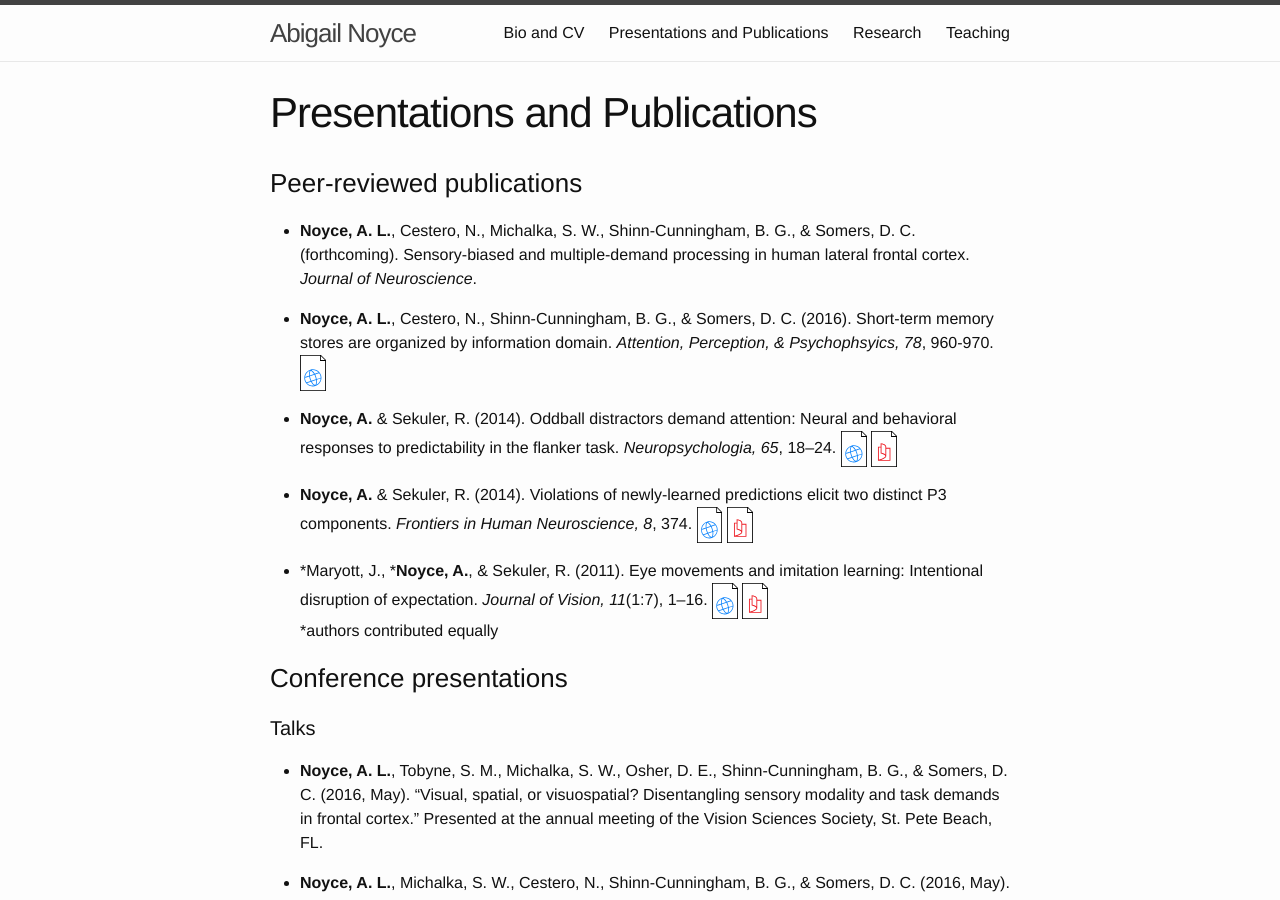
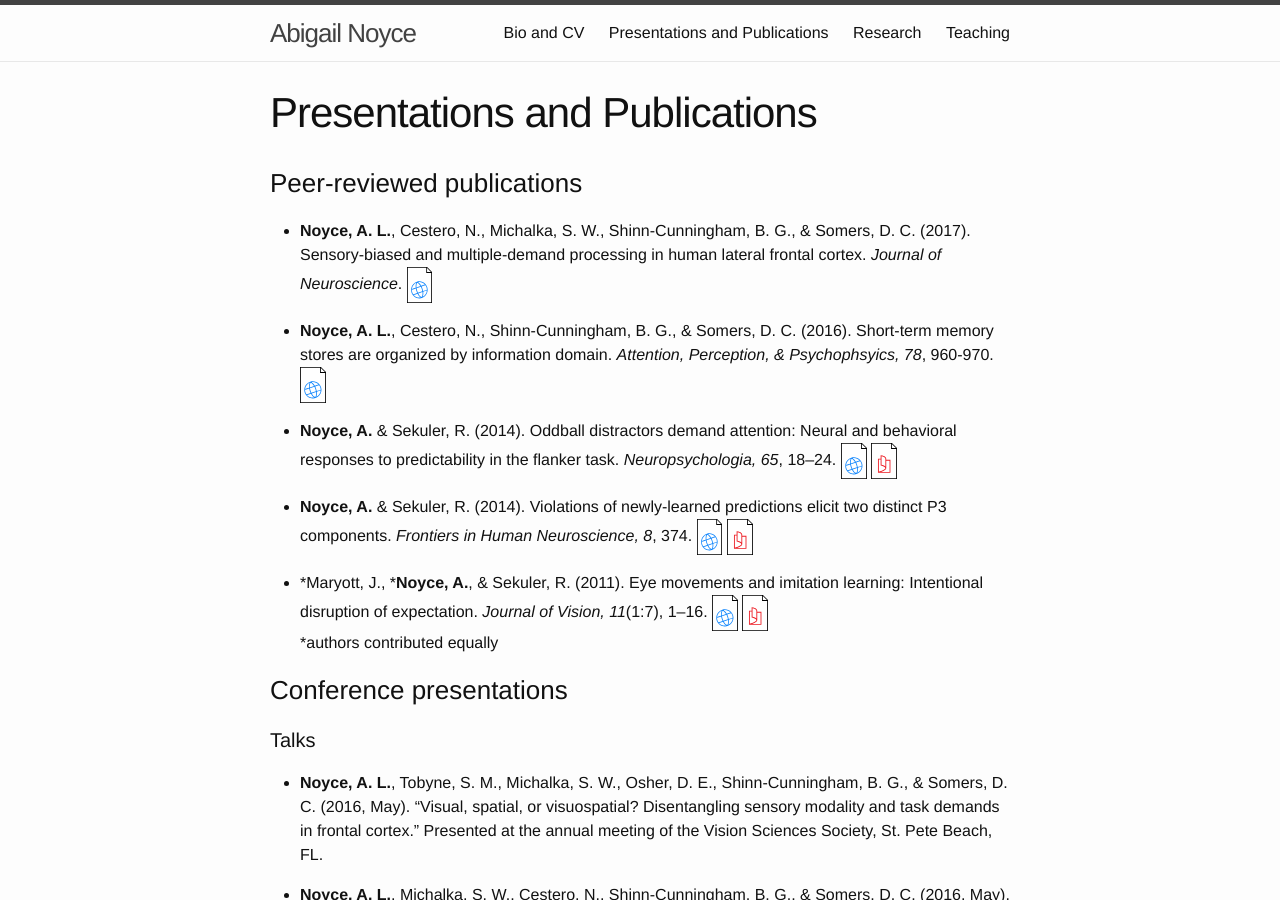
Before and after one commit to abbynoyce/abbynoyce.github.io, a Jekyll site: the page built from pubs.md, in a window 1280 px wide and 900 px high. Built offline with Jekyll 4.4.1, drawn with Linux system fonts in a browser that asks for light colours.

Commit message:
Update image links in pubs.md

```diff
--- a/pubs.md
+++ b/pubs.md
@@ -6,18 +6,19 @@ permalink: /pubs/
 
 ### Peer-reviewed publications
 
-* **Noyce, A. L.**, Cestero, N., Michalka, S. W., Shinn-Cunningham, B. G., & Somers, D. C. (forthcoming). Sensory-biased and multiple-demand processing in human lateral frontal cortex. *Journal of Neuroscience*.
+* **Noyce, A. L.**, Cestero, N., Michalka, S. W., Shinn-Cunningham, B. G., & Somers, D. C. (2017). Sensory-biased and multiple-demand processing in human lateral frontal cortex. *Journal of Neuroscience*.
+[![](/img/web.svg)](http://www.jneurosci.org/content/37/36/8755)
 * **Noyce, A. L.**, Cestero, N., Shinn-Cunningham, B. G., & Somers, D. C. (2016). Short-term memory stores are organized by information domain. *Attention, Perception, & Psychophsyics, 78*, 960-970.
 [![](/img/web.svg)](http://link.springer.com/article/10.3758/s13414-015-1056-5)
 * **Noyce, A.** & Sekuler, R. (2014). Oddball distractors demand attention: Neural and behavioral responses to predictability in the flanker task. *Neuropsychologia, 65*, 18–24.
-[![]({{ "/img/web.svg" | prepend: site.baseurl | prepend: site.url}})](http://www.sciencedirect.com/science/article/pii/S0028393214003625)
-[![]({{ "/img/pdf.svg" | prepend: site.baseurl | prepend: site.url}})]({{ "/pdf/2014NoyceSekulerNeuropsychologia.pdf" | prepend: site.baseurl }})
+[![](/img/web.svg)](http://www.sciencedirect.com/science/article/pii/S0028393214003625)
+[![](/img/pdf.svg)]({{ "/pdf/2014NoyceSekulerNeuropsychologia.pdf" | prepend: site.baseurl }})
 * **Noyce, A.** & Sekuler, R. (2014). Violations of newly-learned predictions elicit two distinct P3 components. *Frontiers in Human Neuroscience, 8*, 374.
-[![]({{ "/img/web.svg" | prepend: site.baseurl | prepend: site.url}})](http://journal.frontiersin.org/article/10.3389/fnhum.2014.00374/abstract)
-[![]({{ "/img/pdf.svg" | prepend: site.baseurl | prepend: site.url}})]({{ "/pdf/2014NoyceSekulerFrontiers.pdf" | prepend: site.baseurl }})
+[![](/img/web.svg)](http://journal.frontiersin.org/article/10.3389/fnhum.2014.00374/abstract)
+[![](/img/pdf.svg)]({{ "/pdf/2014NoyceSekulerFrontiers.pdf" | prepend: site.baseurl }})
 * \*Maryott, J., \***Noyce, A.**, & Sekuler, R. (2011). Eye movements and imitation learning: Intentional disruption of expectation. *Journal of Vision, 11*(1:7), 1–16.
-[![]({{ "/img/web.svg" | prepend: site.baseurl | prepend: site.url}})](http://jov.arvojournals.org/article.aspx?articleid=2191765)
-[![]({{ "/img/pdf.svg" | prepend: site.baseurl | prepend: site.url}})]({{"/pdf/2011MaryottNoyceSekulerJoV.pdf" | prepend: site.baseurl }}) <br /> *authors contributed equally
+[![](/img/web.svg)](http://jov.arvojournals.org/article.aspx?articleid=2191765)
+[![](/img/pdf.svg)]({{"/pdf/2011MaryottNoyceSekulerJoV.pdf" | prepend: site.baseurl }}) <br /> *authors contributed equally
 
 ### Conference presentations
 
@@ -32,11 +33,12 @@ permalink: /pubs/
 
 * **Noyce, A. L.**, Somers, D. C., & Shinn-Cunningham, B.G. (2016, February). "Auditory attention networks in the frontal lobe show strong sensory modality preferences." Presented at the annual midwinter meeting of the Association for Research in Otolaryngology, San Diego, CA.
 
-* Shinn-Cunningham, B., Michalka, S., **Noyce, A.**, & Somers, D. (2015, May). “Understanding cross-modal interactions of spatial and temporal information from a cortical perspective.” Presented at the spring meeting of the Acoustical Society of America, Pittsburgh, PA. [![]({{ "/img/web.svg" | prepend: site.baseurl | prepend: site.url}})](http://scitation.aip.org/content/asa/journal/jasa/137/4/10.1121/1.4920623)
+* Shinn-Cunningham, B., Michalka, S., **Noyce, A.**, & Somers, D. (2015, May). “Understanding cross-modal interactions of spatial and temporal information from a cortical perspective.” Presented at the spring meeting of the Acoustical Society of America, Pittsburgh, PA.
+[![](/img/web.svg)](http://scitation.aip.org/content/asa/journal/jasa/137/4/10.1121/1.4920623)
 
 * **Noyce, A.** & Sekuler, R. (2012, May). “Short-term memory resolution changes faster than capacity in visuomotor sequence learning.” Presented at the annual meeting of the Vision Sciences Society, Naples, FL.
-[![]({{ "/img/web.svg" | prepend: site.baseurl | prepend: site.url}})](http://jov.arvojournals.org/article.aspx?articleid=2141747)
-[![]({{ "/img/pdf.svg" | prepend: site.baseurl | prepend: site.url}})]({{"/pdf/2012NoyceSekulerVSS.pdf" | prepend: site.baseurl}})
+[![](/img/web.svg)](http://jov.arvojournals.org/article.aspx?articleid=2141747)
+[![](/img/pdf.svg)]({{"/pdf/2012NoyceSekulerVSS.pdf" | prepend: site.baseurl}})
 
 #### Posters
 
@@ -52,34 +54,34 @@ permalink: /pubs/
 * Levin, E. J., **Noyce, A. L.**, Michalka, S. W., Brissenden, J. A., Halko, M. A., & Somers, D. C. (2015, October). “Auditory-biased and visual-biased attentional subdivisions in the cerebellum revealed by functional magnetic resonance imaging.” Poster presented at the annual meeting of the Society for Neuroscience, Chicago, IL.
 
 * **Noyce, A. L.**, Michalka, S. W., Shinn-Cunningham, B. G., & Somers, D. C. (2015, October). “Auditory and visual biases in ‘multiple-demand’ regions of human lateral frontal cortex.” Poster presented at the annual meeting of the Society for Neuroscience, Chicago, IL.
-[![]({{ "/img/pdf.svg" | prepend: site.baseurl | prepend: site.url}})]({{"/pdf/2015NoyceMichalkaShinnCunninghamSomersSfN.pdf" | prepend: site.baseurl}})
+[![](/img/pdf.svg)]({{"/pdf/2015NoyceMichalkaShinnCunninghamSomersSfN.pdf" | prepend: site.baseurl}})
 
 * **Noyce, A. L.**, Cestero, N., Shinn-Cunningham, B. G., & Somers, D. C. (2015, May). “Space depends on time: Informational asymmetries in visual and auditory short-term memory.” Poster presented at the annual meeting of the Vision Sciences Society, St. Pete Beach, FL.
-[![]({{ "/img/web.svg" | prepend: site.baseurl | prepend: site.url}})](http://jov.arvojournals.org/article.aspx?articleid= 2434164)
-[![]({{ "/img/pdf.svg" | prepend: site.baseurl | prepend: site.url}})]({{"/pdf/2015NoyceCesteroShinnCunninghamSomersVSS.pdf" | prepend: site.baseurl}})
+[![](/img/web.svg)](http://jov.arvojournals.org/article.aspx?articleid= 2434164)
+[![](/img/pdf.svg)]({{"/pdf/2015NoyceCesteroShinnCunninghamSomersVSS.pdf" | prepend: site.baseurl}})
 
 * **Noyce, A. L.**, Somers, D. C., & Shinn-Cunningham, B. G. (2015, February). “Time vs. space: Modality- appropriateness and cross-modal recruitment in auditory and visual short-term memory.” Poster presented at the annual Association for Research in Otolaryngology midwinter meeting, Baltimore, MD.
-[![]({{ "/img/pdf.svg" | prepend: site.baseurl | prepend: site.url}})]({{"/pdf/2015NoyceSomersShinnCunninghamARO.pdf" | prepend: site.baseurl}})
+[![](/img/pdf.svg)]({{"/pdf/2015NoyceSomersShinnCunninghamARO.pdf" | prepend: site.baseurl}})
 
 * Noyce, A. & Sekuler, R. (2014, May). “Individual differences in obligatory processing of unexpected, intentionally-ignored events.” Poster presented at the annual meeting of the Vision Sciences Society, St. Pete Beach, FL.
-[![]({{ "/img/web.svg" | prepend: site.baseurl | prepend: site.url}})](http://jov.arvojournals.org/article.aspx?articleid=2144931)
-[![]({{ "/img/pdf.svg" | prepend: site.baseurl | prepend: site.url}})]({{"/pdf/2014NoyceSekulerVSS.pdf" | prepend: site.baseurl}})
+[![](/img/web.svg)](http://jov.arvojournals.org/article.aspx?articleid=2144931)
+[![](/img/pdf.svg)]({{"/pdf/2014NoyceSekulerVSS.pdf" | prepend: site.baseurl}})
 
 * Noyce, A., Payne, L., & Sekuler, R. (2014, April). “Short-term memory requires stable modulation of EEG alpha oscillations.” Poster presented at the annual meeting of the Cognitive Neuroscience Society, Boston, MA.
-[![]({{ "/img/pdf.svg" | prepend: site.baseurl | prepend: site.url}})]({{"/pdf/2014NoycePayneSekulerCNS.pdf" | prepend: site.baseurl}})
+[![](/img/pdf.svg)]({{"/pdf/2014NoycePayneSekulerCNS.pdf" | prepend: site.baseurl}})
 
 * Noyce, A. & Sekuler, R. (2013, October). “Leaky ignoring and the visual mismatch negativity in the flanker task.” Poster presented at the annual meeting of the Psychonomics Society.
-[![]({{ "/img/pdf.svg" | prepend: site.baseurl | prepend: site.url}})]({{"/pdf/2013NoyceSekulerPsychonomics.pdf" | prepend: site.baseurl}})
+[![](/img/pdf.svg)]({{"/pdf/2013NoyceSekulerPsychonomics.pdf" | prepend: site.baseurl}})
 
 * Noyce, A. & Sekuler, R. (2012, April). “Source localization of EEG signals generated during sequence learning and expectation monitoring.” Poster presented at the annual meeting of the Cognitive Neuroscience Society, Chicago, IL.
-[![]({{ "/img/pdf.svg" | prepend: site.baseurl | prepend: site.url}})]({{"/pdf/2012NoyceSekulerCNS.pdf" | prepend: site.baseurl}})
+[![](/img/pdf.svg)]({{"/pdf/2012NoyceSekulerCNS.pdf" | prepend: site.baseurl}})
 
 * Noyce, A. & Sekuler, R. (2011, May). “Surprises are mistakes: An EEG source localization study of prediction errors.” Poster presented at the annual meeting of the Vision Sciences Society, Naples, FL.
 [![]({{"/img/web.svg" | prepend: site.baseurl | prepend: site.url}})](http://jov.arvojournals.org/article.aspx?articleid=2139665)
 
 * Noyce, A., Maryott, J., & Sekuler, R. (2010, May). “Unexpected events, predictive eye movements, and imitation learning.” Poster presented at the annual meeting of the Vision Sciences Society, Naples, FL.
 [![]({{"/img/web.svg" | prepend: site.baseurl | prepend: site.url}})](http://jov.arvojournals.org/article.aspx?articleid=2138886)
-[![]({{ "/img/pdf.svg" | prepend: site.baseurl | prepend: site.url}})]({{"/pdf/2010NoyceSekulerVSS.pdf" | prepend: site.baseurl}})
+[![](/img/pdf.svg)]({{"/pdf/2010NoyceSekulerVSS.pdf" | prepend: site.baseurl}})
 
 * Noyce, A., Dobiaś, J. J., Hetley, R., & Stine,W.W. (2007, August). “Distortion and rigidity in rotating random-dot textures.” Poster presented at the European Conference on Visual Perception, Arezzo, Italy.
 
```
